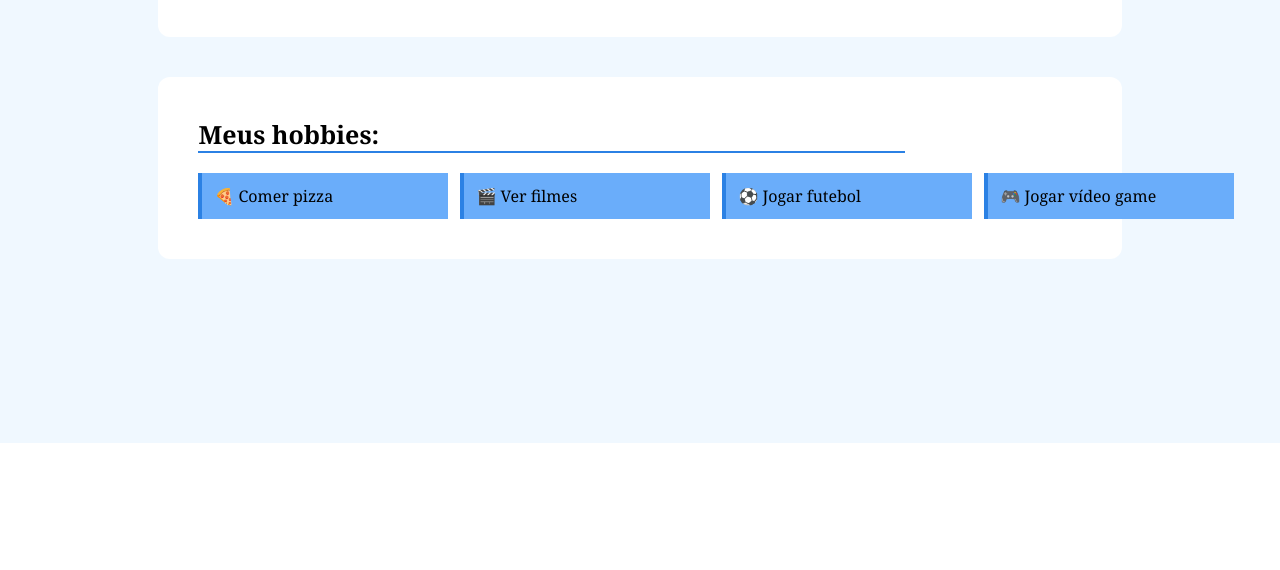
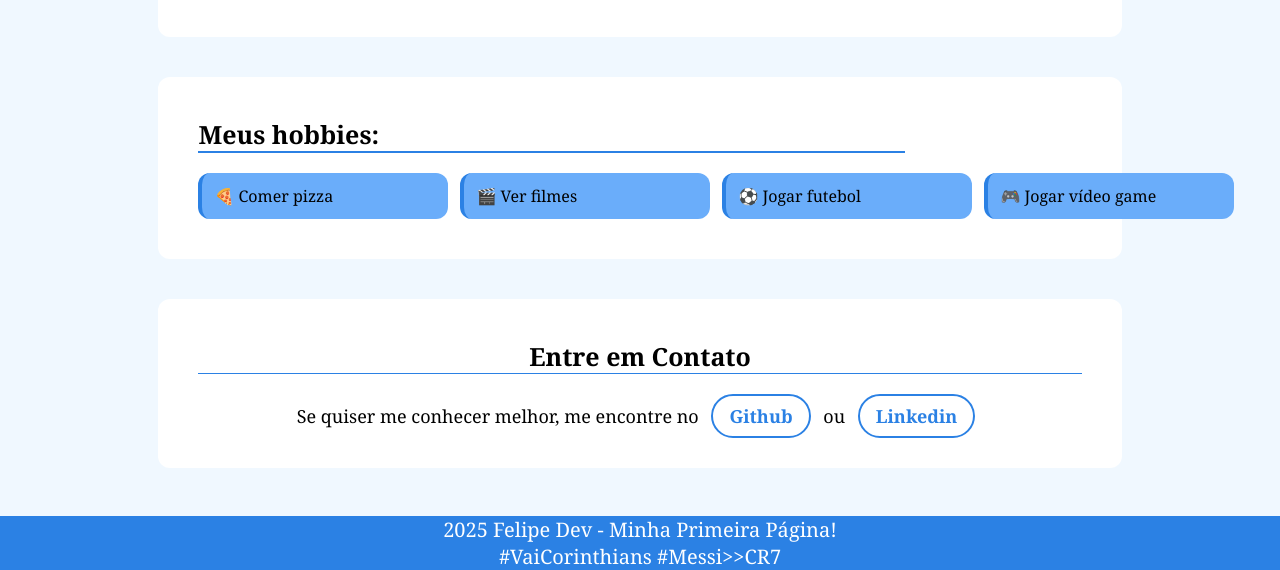
Before and after one commit to arthurmorais0227/Meu-primeiro-Site-01, a plain HTML site: page index.html in a window 1280 px wide. Shown: the part 357-927 px from the top of the page. Before the commit the page ends 800 px from the top, so only its background shows below. Drawn offline with Linux system fonts and the light colour scheme.

Commit message:
fim do site

```diff
--- a/assets/styles/index.css
+++ b/assets/styles/index.css
@@ -83,6 +83,7 @@ li {
     border-left: 4px solid rgb(43, 129, 228);
     font-size: 16px;
     min-width: 250px;
+    border-radius: 12px;
 }
 
 li:hover {
@@ -90,3 +91,54 @@ li:hover {
     transform: translateX(5px);
     transition: all 0.5s ease;
 }
+
+contact {
+    display: block;
+    background-color: rgb(255, 255, 255);
+    width: 80%;
+    margin: 0 auto;
+    padding: 40px;
+    border-radius: 12px;
+    margin-top: 40px;
+}
+
+contact h2 {
+    margin-bottom: 30px;
+    font-size: 25px;
+    text-align: center;
+    border-bottom:1px solid rgb(43, 129, 228);
+}
+
+contact p {
+    text-align: center;
+    font-size: 18px;
+}
+
+contact a {
+    color: rgb(43, 129, 228);
+    text-decoration: none;
+    font-weight: bold;
+    padding: 0.5rem 1rem;
+    margin: 0 0.5rem;
+    border: 2px solid rgb(43, 129, 228);
+    border-radius: 25px;
+    transition: all 0.5s ease;
+}
+
+contact a:hover {
+    background-color: rgb(43, 129, 228);
+    color: white;
+    transform: translatey(-2px);
+}
+
+footer {
+    text-align: center;
+    background-color: rgb(43, 129, 228);
+    color: white;
+    padding: rem;
+    width: 100%;
+}
+
+footer p {
+    font-size: 20px;
+}
--- a/index.html
+++ b/index.html
@@ -19,6 +19,7 @@
             <p class="texto-sobre-mim">Meu nome é Arthur Morais e acabei de perder o interclasse de futebol.</p>
             <p class="texto-sobre-mim">Eu gosto de ver filmes, jogar vídeo game e jogar futebol!</p>
         </about-section>
+
         <hobbies>
             <H3 id="titulo-meus-hobbies">Meus hobbies:</H3>
             <ul>
@@ -28,6 +29,19 @@
                 <li>🎮 Jogar vídeo game</li>
             </ul>
         </hobbies>
+
+        <contact>
+            <h2>Entre em Contato</h2>
+            <p>
+                Se quiser me conhecer melhor, me encontre no
+                <a href="https://github.com/arthurmorais0227" target="_blank">Github</a> ou
+                <a href="https://www.linkedin.com/in/arthur-morais-dos-santos-562a50302/" target="_blank">Linkedin</a>
+            </p>
+        </contact>
     </main>
+
+    <footer>
+        <p>2025 Felipe Dev - Minha Primeira Página!</p> <p>#VaiCorinthians #Messi>>CR7</p>
+    </footer>
 </body>
 </html>
```
